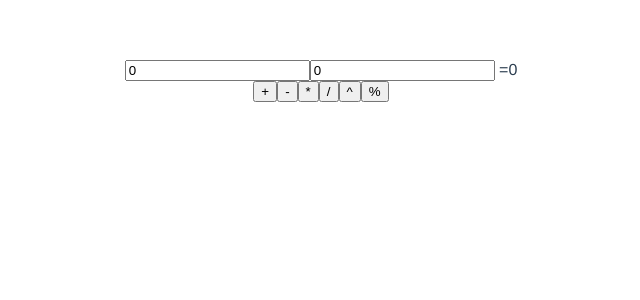
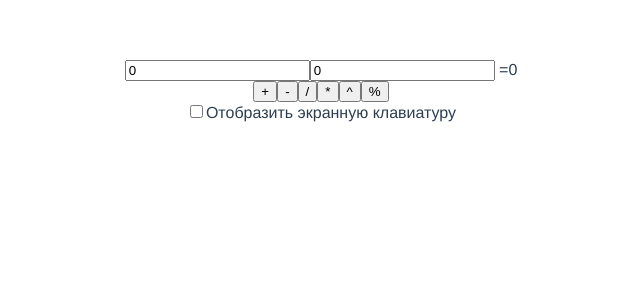
Before and after one commit to Eorthus/vue, a Vue app: page / in a window 1280 px wide. Shown: the top 300 px of the page, without its empty margins (319-959 px from the left). Built offline with nearby package versions, Linux system fonts and the light colour scheme.

Commit message:
supercalc

```diff
--- a/src/App.vue
+++ b/src/App.vue
@@ -5,13 +5,27 @@
       <input v-model.number="operand2" type="number" />
       ={{ result }}
     </div>
-    <div class="buttons">
-      <button v-on:click="result = operand1 + operand2">+</button>
-      <button v-on:click="result = operand1 - operand2">-</button>
-      <button v-on:click="result = operand1 * operand2">*</button>
-      <button v-on:click="result = del(operand1, operand2)">/</button>
-      <button v-on:click="result = Math.pow(operand1, operand2)">^</button>
-      <button v-on:click="result = fullpart(operand1, operand2)">%</button>
+    <div class="keyboard">
+      <button
+        v-for="operand in operands"
+        v-bind:key="operand"
+        @click="calculate(operand)"
+      >
+        {{ operand }}
+      </button>
+    </div>
+    <input type="checkbox" id="checkbox" v-model="checked" />
+    <label for="checkbox">Отобразить экранную клавиатуру</label>
+    <div v-show="checked">
+      <div>
+        <button v-for="key in keys" v-bind:key="key" @click="input(key)">
+          {{ key }}
+        </button>
+      </div>
+      <input type="radio" id="one" value="1" v-model="operand" />
+      <label for="one">Операнд 1</label>
+      <input type="radio" id="two" value="2" v-model="operand" />
+      <label for="one">Операнд 2</label>
     </div>
   </div>
 </template>
@@ -21,18 +35,77 @@ export default {
   components: {},
   data() {
     return {
+      operands: ["+", "-", "/", "*", "^", "%"],
+      keys: ["0", "1", "2", "3", "4", "5", "6", "7", "8", "9", "←"],
       operand1: 0,
       operand2: 0,
       result: 0,
+      checked: false,
+      operand: "0",
+      error: false,
     };
   },
   methods: {
+    input(key) {
+      if (this.operand == "1") {
+        if (key == this.keys[10]) {
+          this.operand1 = this.delete(this.operand1);
+        } else {
+          return Number((this.operand1 = this.operand1 + key));
+        }
+      } else if (this.operand == "2") {
+        if (key == this.keys[10]) {
+          this.operand2 = this.delete(this.operand2);
+        } else {
+          return Number((this.operand2 = this.operand2 + key));
+        }
+      }
+    },
+    calculate(operation = "+") {
+      switch (operation) {
+        case "+":
+          this.add(this.operand1, this.operand2);
+          break;
+        case "-":
+          this.minus(this.operand1, this.operand2);
+          break;
+        case "*":
+          this.all(this.operand1, this.operand2);
+          break;
+        case "/":
+          this.del(this.operand1, this.operand2);
+          break;
+        case "^":
+          this.pow(this.operand1, this.operand2);
+          break;
+        case "%":
+          this.fullpart(this.operand1, this.operand2);
+          break;
+      }
+    },
+    add(op1, op2) {
+      return (this.result = op1 + op2);
+    },
+    minus(op1, op2) {
+      return (this.result = op1 - op2);
+    },
+    all(op1, op2) {
+      return (this.result = op1 * op2);
+    },
     del(op1, op2) {
       return (this.result = op1 / op2);
+    },
+    pow(op1, op2) {
+      return (this.result = Math.pow(op1, op2));
     },
 
     fullpart(op1, op2) {
       return (this.result = op1 % op2);
+    },
+    delete(op) {
+      var string = String(op);
+      string = string.slice(0, -1);
+      return (op = Number(string));
     },
   },
 };
```
